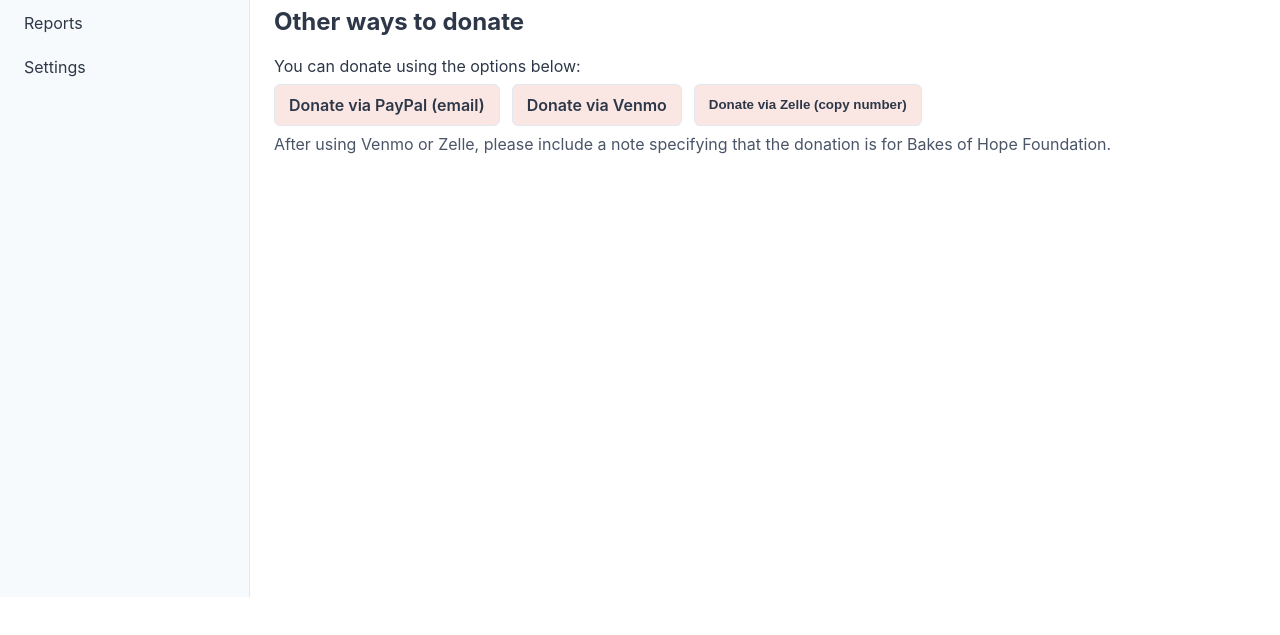
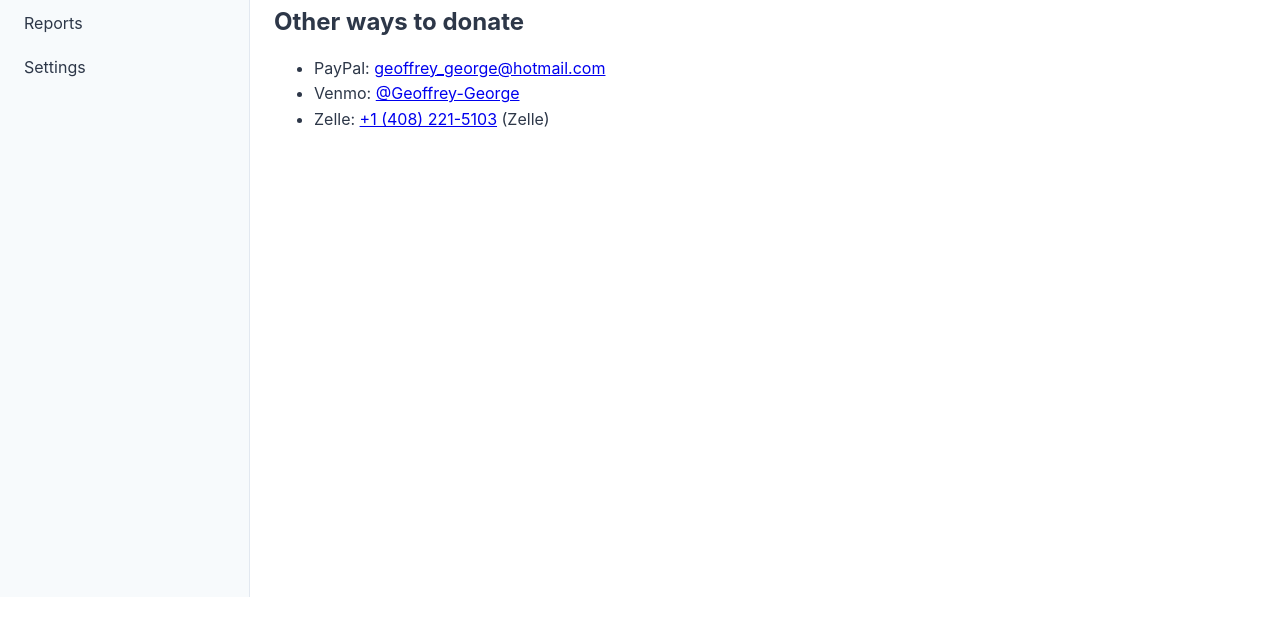
Before and after one commit to steffigeoffrey-maker/charity, a website: page donate.html in a window 1280 px wide. Shown: the part 203-838 px from the top of the page. Drawn offline with Linux system fonts and the light colour scheme.

Commit message:
Revert donate.html to previous version

```diff
--- a/donate.html
+++ b/donate.html
@@ -40,13 +40,11 @@
 
       <section style="margin-top:1.5rem;">
         <h2>Other ways to donate</h2>
-        <p style="margin-bottom:8px">You can donate using the options below:</p>
-        <div class="donation-buttons">
-          <a class="donate-cta" href="mailto:geoffrey_george@hotmail.com">Donate via PayPal (email)</a>
-          <a class="donate-cta" href="https://venmo.com/Geoffrey-George" target="_blank" rel="noopener">Donate via Venmo</a>
-          <button class="donate-cta" id="zelleBtn" type="button">Donate via Zelle (copy number)</button>
-        </div>
-        <p style="margin-top:8px;color:#4a5568">After using Venmo or Zelle, please include a note specifying that the donation is for Bakes of Hope Foundation.</p>
+        <ul style="line-height:1.6;color:#2d3748">
+          <li>PayPal: <a href="mailto:geoffrey_george@hotmail.com">geoffrey_george@hotmail.com</a></li>
+          <li>Venmo: <a href="https://venmo.com/Geoffrey-George" target="_blank" rel="noopener">@Geoffrey-George</a></li>
+          <li>Zelle: <a href="tel:+14082215103">+1 (408) 221-5103</a> (Zelle)</li>
+        </ul>
       </section>
     </main>
   </div>
```
